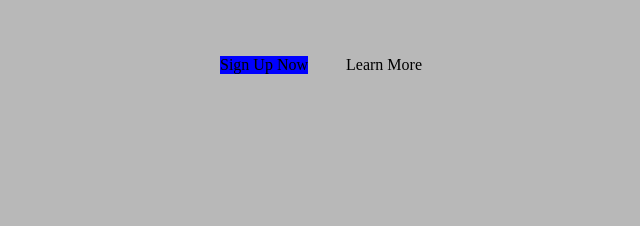
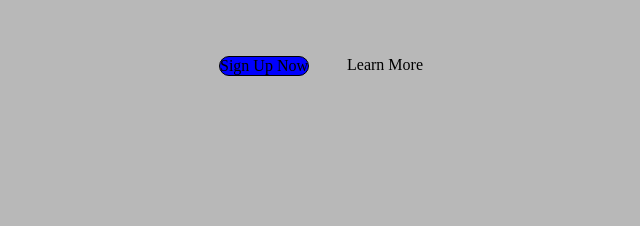
Before and after one commit to kingreturneds/dabeweb, a plain HTML site: page index.html in a window 1280 px wide. In both pictures the pointer is over the link "Sign Up Now". Shown: the part 400-626 px from the top of the page, 320-960 px from the left. Drawn offline with Linux system fonts and the light colour scheme.

Commit message:
bingchana

```diff
--- a/css/stylesheet.css
+++ b/css/stylesheet.css
@@ -59,7 +59,8 @@ body{
 }
 #home a:hover{
     background-color: blue;
-
+   border: 1px double black;
+   border-radius: 10px;
 
 }
 .learn-more{
```
